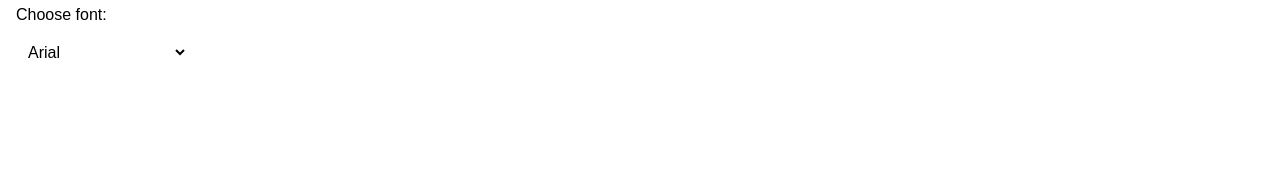
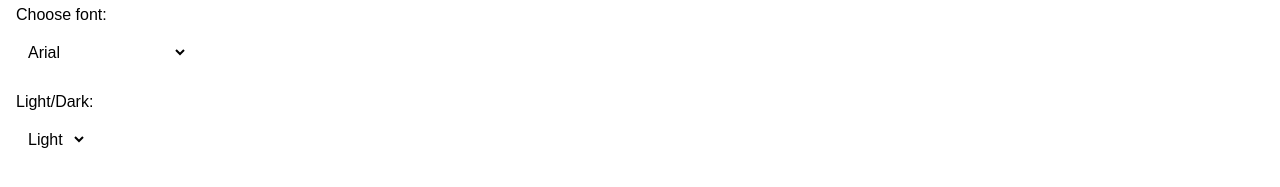
Before and after one commit to 98andreea/games, a React (Vite) app: page /settings in a window 1280 px wide. Shown: the part 169-356 px from the top of the page. Built offline with nearby package versions, Linux system fonts and the light colour scheme.

Commit message:
Proiect v1

```diff
--- a/index.html
+++ b/index.html
@@ -1,10 +1,10 @@
 <!DOCTYPE html>
-<html lang="en">
+<html lang="en" class="dark">
   <head>
     <meta charset="UTF-8" />
     <link rel="icon" type="image/svg+xml" href="/vite.svg" />
     <meta name="viewport" content="width=device-width, initial-scale=1.0" />
-    <title>Vite + React</title>
+    <title>Games</title>
   </head>
   <body>
     <div id="root"></div>
--- a/src/App.jsx
+++ b/src/App.jsx
@@ -9,11 +9,13 @@ import PCGames from "./pages/PCGames";
 import Settings from "./pages/Settings";
 import { Route, Routes } from "react-router-dom";
 import Font from "./components/Font";
+import LightDark from "./components/LightDark";
 
 function App() {
   return (
     <div>
       <Font>
+        <LightDark>
           <nav>
             <NavLink
               to="/about"
@@ -69,6 +71,7 @@ function App() {
               Setings
             </NavLink>
           </nav>
+        </LightDark>
       </Font>
     </div>
   );
--- a/src/Layout.jsx
+++ b/src/Layout.jsx
@@ -177,7 +177,7 @@ export default function Layout() {
                       <span className="sr-only">Open settings menu</span>
                       Settings
                     </Link>
-                    <a
+                    {/* <a
                       href="#"
                       className="block px-4 py-2 text-sm text-gray-700"
                       role="menuitem"
@@ -185,7 +185,7 @@ export default function Layout() {
                       id="user-menu-item-1"
                     >
                       Light/Dark Theme
-                    </a>
+                    </a> */}
                   </div>
                 )}
               </div>
--- /dev/null
+++ b/src/components/LightDark.jsx
@@ -0,0 +1,22 @@
+import React from "react";
+import { createContext, useState, useEffect } from "react";
+
+export const ThemeContext = createContext();
+
+export default function LightDark({ children }) {
+  const [theme, setTheme] = useState(() => {
+    return localStorage.getItem("theme") || "light";
+  });
+
+  useEffect(() => {
+    document.documentElement.classList.remove("light", "dark");
+    document.documentElement.classList.add(theme);
+    localStorage.setItem("theme", theme);
+  }, [theme]);
+
+  return (
+    <ThemeContext.Provider value={{ theme, setTheme }}>
+      {children}
+    </ThemeContext.Provider>
+  );
+}
--- a/src/index.css
+++ b/src/index.css
@@ -1,7 +1,6 @@
 @import "tailwindcss";
 
 .boardgames {
-  background-color: #f5f5f5;
   min-height: 100vh;
   background-position: center;
   background-size: auto;
@@ -12,7 +11,6 @@
 }
 
 .consola {
-  background-color: #f5f5f5;
   min-height: 100vh;
   background-position: center;
   background-size: auto;
@@ -23,7 +21,6 @@
 }
 
 .pcgames {
-  background-color: #f5f5f5;
   min-height: 100vh;
   background-position: center;
   background-size: auto;
@@ -48,3 +45,15 @@
   font-size: 20px;
   margin: 10px 0;
 }
+
+/* Light mode */
+body {
+  background-color: white;
+  color: black;
+}
+
+/* Dark mode */
+.dark body {
+  background-color: #1a202c;
+  color: white;
+}
--- a/src/main.jsx
+++ b/src/main.jsx
@@ -10,11 +10,13 @@ import Consola from "./pages/Consola";
 import PCGames from "./pages/PCGames";
 import Settings from "./pages/Settings";
 import Font from "./components/Font";
+import LightDark from "./components/LightDark";
 
 ReactDOM.createRoot(document.getElementById("root")).render(
   <React.StrictMode>
     <BrowserRouter>
       <Font>
+        <LightDark>
           <Layout />
           <Routes>
             <Route index element={<About />} />
@@ -24,6 +26,7 @@ ReactDOM.createRoot(document.getElementById("root")).render(
             <Route path="/pcgames" element={<PCGames />} />
             <Route path="/settings" element={<Settings />} />
           </Routes>
+        </LightDark>
       </Font>
     </BrowserRouter>
   </React.StrictMode>
--- a/src/pages/About.jsx
+++ b/src/pages/About.jsx
@@ -4,11 +4,8 @@ export default function About() {
       <div
         className="about"
         style={{
-          // display: "flex",
           justifyContent: "center",
           alignItems: "center",
-          // height: "100vh",
-          backgroundColor: "#fff",
           padding: "0 30px",
           gap: "40px",
         }}
--- a/src/pages/Settings.jsx
+++ b/src/pages/Settings.jsx
@@ -1,10 +1,15 @@
 import { useContext } from "react";
 import { FontContext } from "../components/Font";
+import { ThemeContext } from "../components/LightDark";
 
 export default function Settings() {
   const { fontFamily, setFontFamily } = useContext(FontContext);
 
+  const { theme, setTheme } = useContext(ThemeContext);
+
   const handleChange = (e) => setFontFamily(e.target.value);
+
+  const handleThemeChange = (e) => setTheme(e.target.value);
 
   return (
     <div className="p-4">
@@ -24,6 +29,23 @@ export default function Settings() {
         <option value="Times New Roman">Times New Roman</option>
         <option value="Comic Sans MS">Comic Sans</option>
       </select>
+
+      <label
+        htmlFor="fontSelect"
+        className="block mb-2"
+        style={{ paddingTop: "20px" }}
+      >
+        Light/Dark:
+      </label>
+      <select
+        id="themeSelect"
+        value={theme}
+        onChange={handleThemeChange}
+        className="border p-2 rounded bg-white text-black dark:bg-black dark:text-white dark:border-gray-600"
+      >
+        <option value="light">Light</option>
+        <option value="dark">Dark</option>
+      </select>
     </div>
   );
 }
--- /dev/null
+++ b/tailwind.config.js
@@ -0,0 +1,8 @@
+module.exports = {
+  darkMode: "class", // <- FOARTE IMPORTANT
+  content: ["./src/**/*.{js,jsx,ts,tsx}"],
+  theme: {
+    extend: {},
+  },
+  plugins: [],
+};
```
Lines whose indentation alone changed are shown as unchanged.
